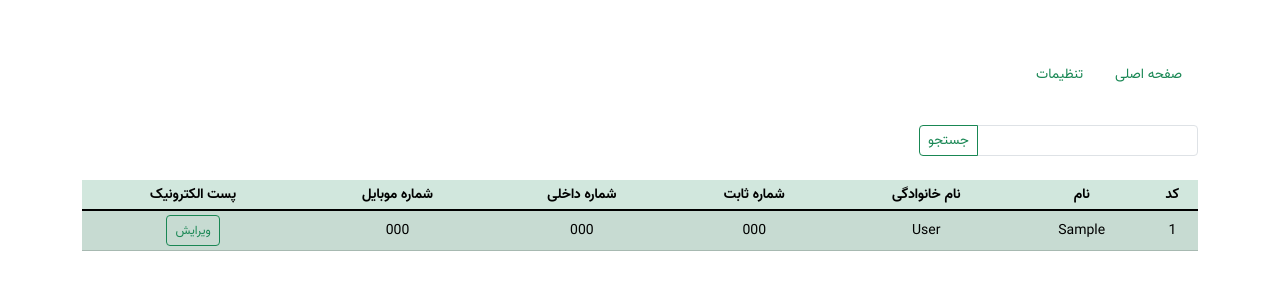
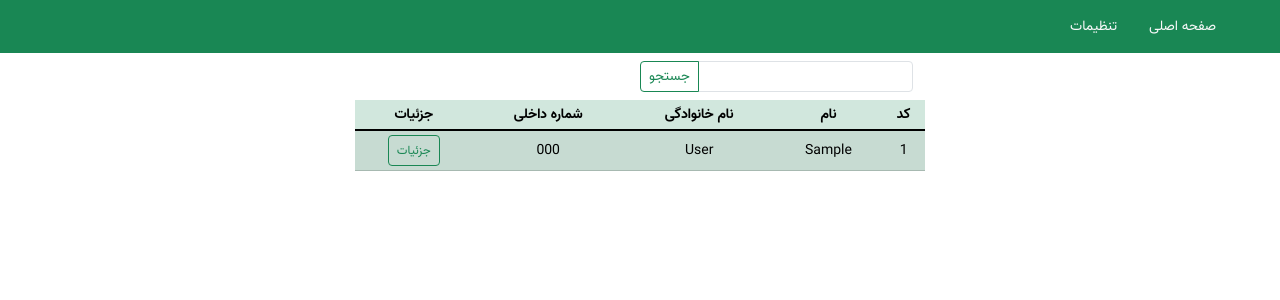
Before and after one commit to esiehsan/phonbook, a Django app: page / in a window 1280 px wide. Shown: the top 300 px of the page. Run offline with Django 4.2, Linux system fonts and the light colour scheme; tables that the repository leaves empty hold one stand-in row (values such as "Sample post").

Commit message:
proper alittle apearance and seperate main table and detail propertieis page

```diff
--- a/web/templates/all_person.html
+++ b/web/templates/all_person.html
@@ -15,41 +15,25 @@
     <title>اطلاعات تماس</title>
   </head>
   <body>
-    <div class="container">
+    <div class="bg-success px-5">
       <header class="navbar navbar-expand bd-navbar steaky-top">
-      <ul class="nav  mt-5 ">
-        <li class="nav-item small">
-          <a class="nav-link active link-success " aria-current="page" href="">صفحه اصلی</a>
-        </li>
+        <ul class="nav ">
+          <li class="nav-item small">
+            <a class="nav-link active link-light " aria-current="page" href="/">صفحه اصلی</a>
+          </li>
 
-        <li class="nav-item small">
-          <a class="nav-link link-success" href="/admin">تنظیمات</a>
-        </li>
+          <li class="nav-item small ">
+            <a class="nav-link  link-light" href="/admin">تنظیمات</a>
+          </li>
 
-      </ul>
-    </header>
-      <!-- <nav class="navbar navbar-expand-lg bg-body-tertiary bg-success-subtle">
-        <div class="container-fluid">
-          <div class="collapse navbar-collapse" id="navbarSupportedContent">
-            <ul class="navbar-nav me-auto mb-2 mb-lg-0 ">
-              <li class="nav-item small">
-                <a class="nav-link active " aria-current="page" href="">صفحه اصلی</a>
-              </li>
-              <li class="nav-item small">
-                |
-              </li>
-              <li class="nav-item small">
-                <a class="nav-link" href="/admin">تنظیمات</a>
-              </li>
+        </ul>
+      </header>
+    </div>
+    <div class="container text-center">
+      <div class="row justify-content-center">
 
-            </ul>
-
-
-        </div>
-      </nav> -->
-
-      <form method="get">
-          <div class="col-lg-3 col-sm-6 col my-4">
+      <form method="get" class="w-50">
+          <div class="col-lg-6 col-sm col my-2">
           <div class="input-group">
             <input
               class="form-control form-control-sm"
@@ -66,19 +50,20 @@
           </div>
 
       </form>
+      </div>
 
-
+      <div class="row justify-content-center">
 {% if persons %}
-      <table class="table table-success table-striped table-responsive table-sm small table-hover align-middle" >
+      <table class="table table-success table-striped table-responsive table-sm small table-hover align-middle w-50 align-self-center" >
         <thead class="text-center">
         <tr>
           <th>کد</th>
           <th>نام</th>
           <th>نام خانوادگی</th>
-          <th>شماره ثابت</th>
+          <!-- <th>شماره ثابت</th> -->
           <th>شماره داخلی</th>
-          <th>شماره موبایل</th>
-          <th>پست الکترونیک</th>
+          <!-- <th>شماره موبایل</th> -->
+          <th>جزئیات </th>
         </tr>
       </thead>
       <tbody class="table-group-divider">
@@ -87,10 +72,10 @@
           <td> {{person.id}} </td>
           <td>{{person.fName}}</td>
           <td>{{person.lName}}</td>
-          <td>{{person.directPhone}}</td>
+          <!-- <td>{{person.directPhone}}</td> -->
           <td>{{person.internalPhone}}</td>
-          <td>{{person.mobilePhone}}</td>
-          <td><a href="{{person.id}}/" class="btn btn-outline-success btn-sm"><small> ویرایش </small></a></td>
+          <!-- <td>{{person.mobilePhone}}</td> -->
+          <td><a href="{% url 'detail' person.id %}" class="btn btn-outline-success btn-sm"><small> جزئیات </small></a></td>
         </tr>
         {% endfor %}
         </tbody>
--- a/web/views.py
+++ b/web/views.py
@@ -1,5 +1,5 @@
-from django.shortcuts import render
-from django.http import HttpResponse, JsonResponse
+from django.shortcuts import render, get_object_or_404
+from django.http import HttpResponse, JsonResponse, Http404
 from django.template import loader
 from .models import Person
 from django.views.decorators.csrf import csrf_exempt
@@ -20,12 +20,12 @@ def persons(request):
     else:
         persons = Person.objects.all()
 
-    template = loader.get_template('all_person.html')
+    # template = loader.get_template('all_person.html')
     context = {
         'persons': persons,
     }
 
-    return HttpResponse(template.render(context, request))
+    return render(request, 'all_person.html', context)
 
 def register(request):
     form = RegForm()
@@ -37,4 +37,7 @@ def register(request):
     return HttpResponse(template.render(context, request))
 
 def detail(request, person_id):
-    return HttpResponse('detail of person records: '+ str(person_id))
+    person = get_object_or_404(Person, id = person_id)
+
+    context = {'person': person}
+    return render(request, 'detail.html', context)
```
Also changed, not shown: web/templates/detail.html (added, +60 -0 lines).
